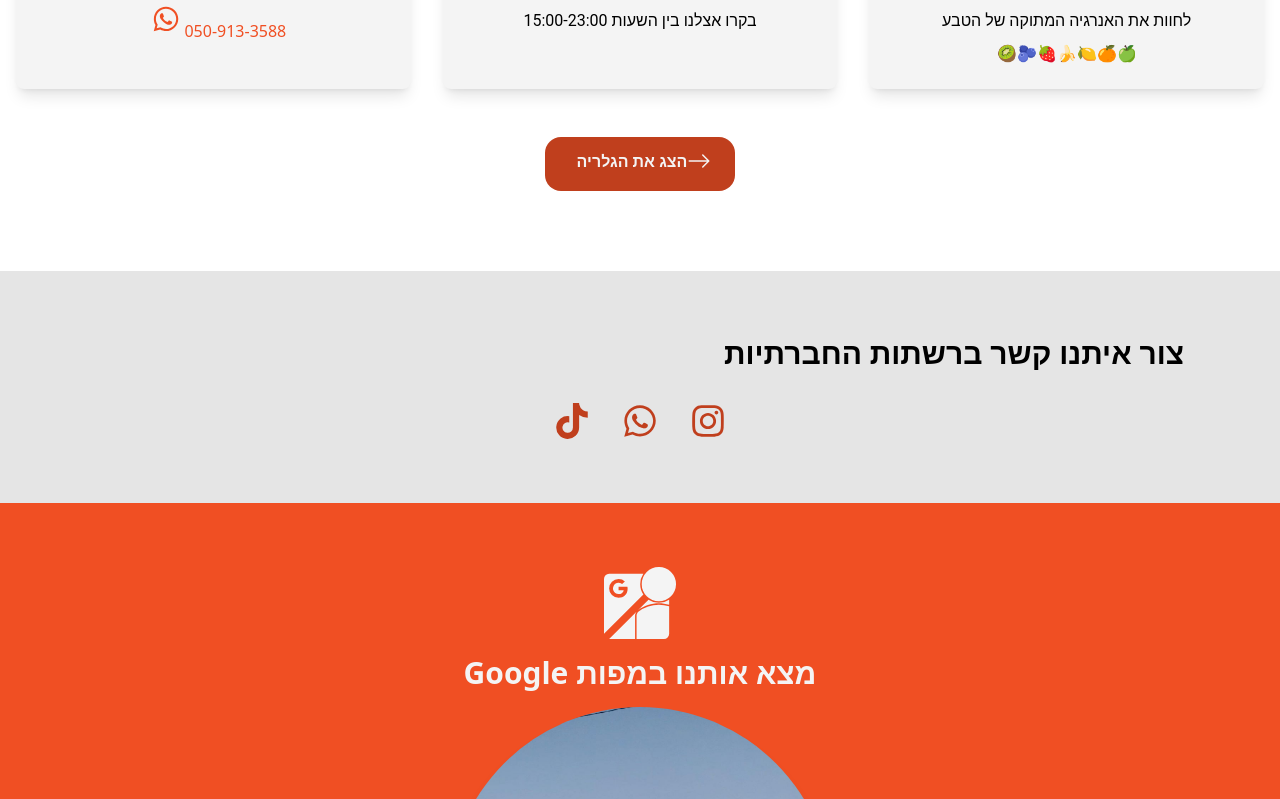
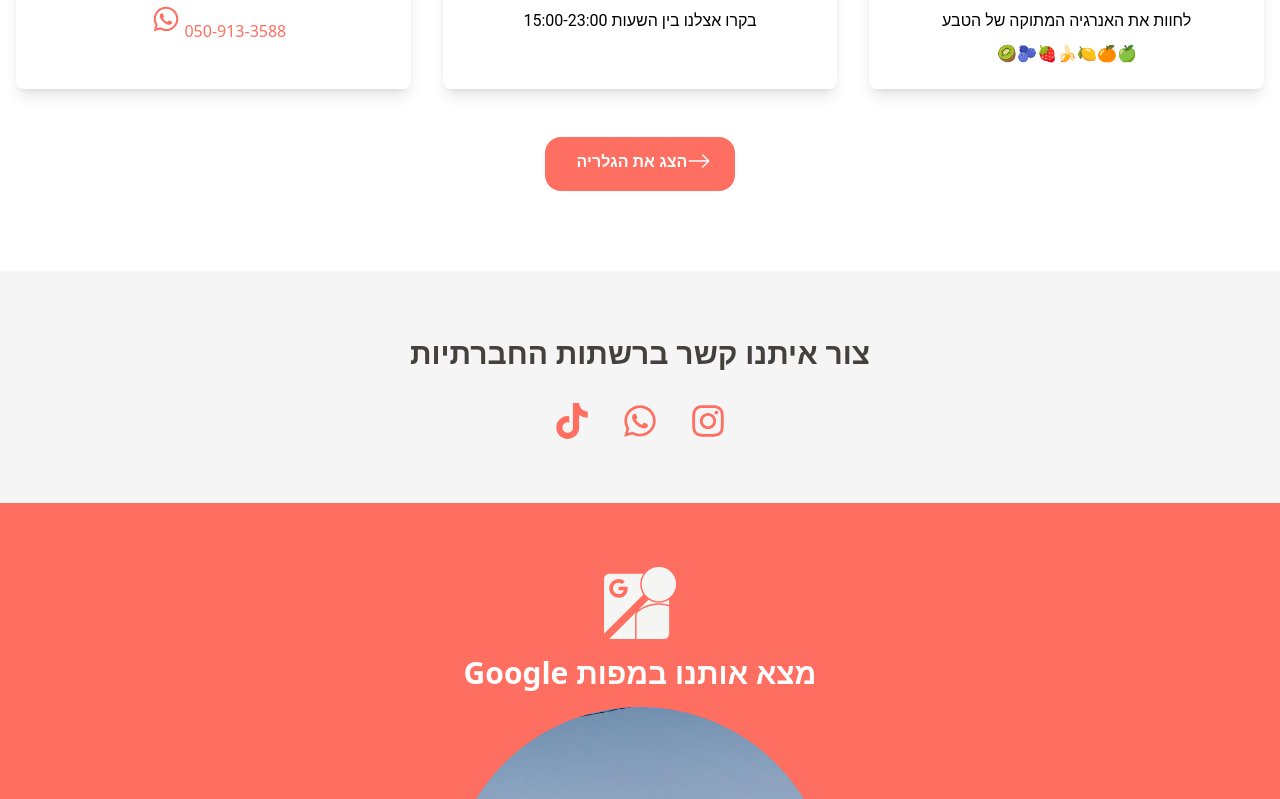
Before and after one commit to jawdat89/go-fresh-app, a React (Vite) app: page / in a window 1280 px wide. Shown: the part 801-1600 px from the top of the page. Built offline with nearby package versions, Linux system fonts and the light colour scheme; no server answers.

Commit message:
improved coloring

```diff
--- a/src/components/LogoComponent.tsx
+++ b/src/components/LogoComponent.tsx
@@ -15,7 +15,7 @@ export default function LogoComponent() {
           <img src={shape} alt="shape" className="w-8 h-8 mx-[0.05rem]" />{" "}
           <span>Go</span>
         </div>
-        <p className="text-sm font-bold  text-secondary-darker justify-self-start">
+        <p className="text-sm font-bold  text-secondary dark:text-secondary-lighter justify-self-start">
           Be Your Self
         </p>
       </div>
--- a/src/pages/home/HomePage.tsx
+++ b/src/pages/home/HomePage.tsx
@@ -9,10 +9,7 @@ import LogoTransparent from "@/assets/icon/logo-1-transparent.png";
 import Place from "@/assets/images/place.jpg";
 import clsx from "clsx";
 import { useNavigate } from "react-router-dom";
-import {
-  isMobile,
-  useMobileOrientation,
-} from "react-device-detect";
+import { isMobile, useMobileOrientation } from "react-device-detect";
 import ContentItem from "@/components/ContentItemComponent";
 
 export default function HomePage() {
@@ -30,7 +27,7 @@ export default function HomePage() {
     return (
       <section className="bg-primary text-center py-20">
         <div className="flex flex-col justify-center items-center">
-          <div className="flex flex-row items-center mb-8 shadow-2xl drop-shadow-xl border-secondary-lightest p-3">
+          <div className="flex flex-row items-center mb-8 bg-slate-700 bg-opacity-10 border-secondary-lightest p-3 rounded-3xl">
             <img
               src={GoFreshSm}
               alt="Go Fresh Logo"
@@ -42,14 +39,16 @@ export default function HomePage() {
               className="w-24 h-24 ml-4"
             />
           </div>
-          <h1 className={clsx(
-            "text-4xl md:text-6xl font-bold drop-shadow-md text-white mb-4",
-            isMobile && !isLandscape && "text-[1.9rem]"
-          )}>
-          אמץ את האותנטיות שלך
+          <h1
+            className={clsx(
+              "text-4xl md:text-6xl font-bold drop-shadow-md text-white mb-4",
+              isMobile && !isLandscape && "text-[1.9rem]"
+            )}
+          >
+            אמץ את האותנטיות שלך
           </h1>
-          <p className="text-lg md:text-2xl text-secondary-lighter mb-8 drop-shadow-xl border-secondary-lightest">
-          גלה את הטעם הטבעי של רעננות
+          <p className="text-lg md:text-2xl text-stone-300 mb-8 shadow-2xl">
+            גלה את הטעם הטבעי של רעננות
           </p>
           <button
             onMouseEnter={() => setIsMenuNavBtnHovered(true)}
@@ -77,7 +76,7 @@ export default function HomePage() {
     return (
       <section className="container mx-auto px-4 py-20 text-center">
         <h2 className="text-4xl font-bold mb-12 text-gray-800 dark:text-white">
-        בריא • טעים • מפנק
+          בריא • טעים • מפנק
         </h2>
         <div className="grid grid-cols-1 md:grid-cols-3 gap-8">
           <ContentItem
@@ -119,11 +118,11 @@ export default function HomePage() {
 
   const SocialMediaLinks = () => {
     return (
-      <section className="bg-gray-100 py-16">
+      <section className="bg-gray-100 dark:bg-gray-100-dark py-16">
         <h2
           className={clsx(
-            "text-3xl font-semibold mb-8",
-            isMobile ? "text-center" : "mr-24"
+            "text-3xl font-semibold mb-8 text-stone-700 dark:text-stone-300",
+            isMobile ? "text-center" : "text-center"
           )}
         >
           צור איתנו קשר ברשתות החברתיות
@@ -132,21 +131,21 @@ export default function HomePage() {
           <a
             href="https://www.instagram.com/go_.fresh/"
             aria-label="Instagram"
-            className="text-primary-darker hover:text-secondary-darker transition-transform transform hover:-translate-y-1 duration-300"
+            className="text-primary-darker hover:text-secondary-darker dark:hover:text-secondary transition-transform transform hover:-translate-y-1 duration-300"
           >
             <FaInstagram className="text-4xl" />
           </a>
           <a
             href="https://wa.me/+972509133588"
             aria-label="WhatsApp"
-            className="text-primary-darker hover:text-secondary-darker transition-transform transform hover:-translate-y-1 duration-300"
+            className="text-primary-darker hover:text-secondary-darker dark:hover:text-secondary transition-transform transform hover:-translate-y-1 duration-300"
           >
             <FaWhatsapp className="text-4xl" />
           </a>
           <a
             href="https://www.tiktok.com/@go_.fresh?_t=8fuXgil4SgR&_r=1"
             aria-label="TikTok"
-            className="text-primary-darker hover:text-secondary-darker transition-transform transform hover:-translate-y-1 duration-300"
+            className="text-primary-darker hover:text-secondary-darker dark:hover:text-secondary transition-transform transform hover:-translate-y-1 duration-300"
           >
             <FaTiktok className="text-4xl" />
           </a>
@@ -159,8 +158,8 @@ export default function HomePage() {
     return (
       <section className="bg-primary text-white text-center py-16">
         <div className="flex flex-col items-center">
-          <SiGooglestreetview size={72} className="mb-4" />
-          <h2 className="text-3xl font-semibold mb-4">מצא אותנו במפות Google</h2>
+          <SiGooglestreetview size={72} className="mb-4 text-stone-100 dark:text-stone-300 hover:text-stone-200 dark:hover:text-stone-100 cursor-pointer" />
+          <h2 className="text-3xl font-semibold mb-4 dark:text-stone-300">מצא אותנו במפות Google</h2>
           <a
             href="https://www.google.com/maps/dir//go+fresh+kisra/data=!4m6!4m5!1m1!4e2!1m2!1m1!1s0x151c31409e25b987:0xf9746a82b21177a5?sa=X&ved=1t:3061&ictx=111"
             className="inline-block"
--- a/src/pages/menu-items/MenuItemsPage.tsx
+++ b/src/pages/menu-items/MenuItemsPage.tsx
@@ -12,10 +12,7 @@ import { clearPersistedState } from "@/app/redux/features/general/generalSlice";
 import LoadingSpinner from "@/components/LoadingSpinner";
 import MenuItemsComponent from "@/components/MenuItemComponent";
 import useIsToday from "@/app/hooks/useIsToday";
-import {
-  isTablet,
-  useMobileOrientation,
-} from "react-device-detect";
+import { isTablet, useMobileOrientation } from "react-device-detect";
 
 const MenuItemsPage: React.FC = () => {
   const dispatch: AppDispatch = useDispatch();
@@ -43,13 +40,12 @@ const MenuItemsPage: React.FC = () => {
   useEffect(() => {
     if (status === "idle") {
       dispatch(fetchMenuItemsAsync());
-    }
-    // Initialize the activeCategory once the items are loaded
-    else if (
+    } else if (
       status === "succeeded" &&
       activeCategory === "" &&
       menuItems.length > 0
     ) {
+      // Initialize the activeCategory once the items are loaded
       setActiveCategory(menuItems[0].category.name);
     }
   }, [status, dispatch, menuItems, activeCategory]);
@@ -93,16 +89,16 @@ const MenuItemsPage: React.FC = () => {
 
   return (
     <div className="flex flex-wrap">
-      <div className="w-full md:w-1/4 md:bg-stone-200 md:dark:bg-stone-800 md:bg-opacity-50">
+      <div className="w-full md:w-1/4 md:bg-gray-100 dark:md:bg-gray-100-dark md:bg-opacity-50">
         <nav className="flex flex-col sticky top-0 md:min-h-[94.2vh]">
           {categories.map((category) => (
             <button
               key={category}
               className={clsx(
                 "p-2",
-                { "bg-accent-400 text-white": activeCategory === category },
+                { "bg-primary text-white": activeCategory === category },
                 {
-                  "text-accent-400 hover:bg-secondary-lighter hover:text-white bg-stone-200 dark:bg-stone-700 bg-opacity-50 dark:text-stone-6":
+                  "text-primary hover:bg-secondary hover:text-white bg-gray-100 dark:bg-gray-100-dark bg-opacity-50 dark:text-stone-400":
                     activeCategory !== category,
                 }
               )}
@@ -114,12 +110,15 @@ const MenuItemsPage: React.FC = () => {
         </nav>
       </div>
       <div className="w-full md:w-3/4">
-        <div className={clsx(
-          "grid grid-cols-1  gap-6 md:gap-4 p-4",
-          isTablet && !isLandscape && "grid-cols-2",
-          isTablet && isLandscape && "grid-cols-3",
-          !isTablet && "sm:grid-cols-2 md:grid-cols-3 lg:grid-cols-4 xl:grid-cols-5"
-        )}>
+        <div
+          className={clsx(
+            "grid grid-cols-1 gap-6 md:gap-4 p-4",
+            isTablet && !isLandscape && "grid-cols-2",
+            isTablet && isLandscape && "grid-cols-3",
+            !isTablet &&
+              "sm:grid-cols-2 md:grid-cols-3 lg:grid-cols-4 xl:grid-cols-5"
+          )}
+        >
           {activeMenuItems.map((item) => (
             <MenuItemsComponent key={`${item._id}-menu-item`} item={item} />
           ))}
--- a/tailwind.config.js
+++ b/tailwind.config.js
@@ -12,26 +12,30 @@ export default {
         body: ["Roboto", "sans-serif"], // Use for body text
       },
       colors: {
-        "primary-lightest": "#FAD6CC", // Lightest variation of primary
-        "primary-lighter": "#F3997F",
-        primary: "#f04f23",
-        "primary-darker": "#C03F1D",
-        "primary-darkest": "#903017", // Darkest variation of primary
-        "secondary-lightest": "#B7D9A8", // Lightest variation of secondary
-        "secondary-lighter": "#93C77A",
-        secondary: "#69bd45",
-        "secondary-darker": "#529336",
-        "secondary-darkest": "#3C6A27", // Darkest variation of secondary
-        white: "#F4F4F4",
-        "gray-100": "#E5E5E5",
-        "gray-200": "#CCCCCC",
-        "gray-300": "#B3B3B3",
-        // More palette colors
-        "accent-100": "#FFD700", // Example: Gold
-        "accent-200": "#FF5733", // Example: Vibrant Orange
-        "accent-300": "#F7F1FE", // Example: Pale Lavender Gray
-        "accent-400": "#CF6344", // Example: Terracotta
-        "accent-dark": "#333333", // Example: Dark Gray
+        // Light Theme
+        "primary-lightest": "#FFDAD4",
+        "primary-lighter": "#FF8A75",
+        primary: "#FF6F61",
+        "secondary-lightest": "#C8E6C9",
+        "secondary-lighter": "#81C784",
+        secondary: "#4CAF50",
+        white: "#FFFFFF",
+        "gray-100": "#F5F5F5",
+        "gray-200": "#E0E0E0",
+        "accent-100": "#FFC107",
+        "accent-200": "#FF9800",
+
+        // Dark Theme
+        "primary-darkest": "#D84315",
+        "primary-darker": "#FF6F61",
+        "secondary-darkest": "#1B5E20",
+        "secondary-darker": "#2E7D32",
+        "gray-100-dark": "#424242",
+        "gray-200-dark": "#616161",
+        "accent-100-dark": "#FFEB3B",
+        "accent-200-dark": "#FFC107",
+        "background-dark": "#121212",
+        "text-dark": "#E0E0E0",
       },
       screens: {
         "3xl": "1920px", // Example for 3xl breakpoint
```
